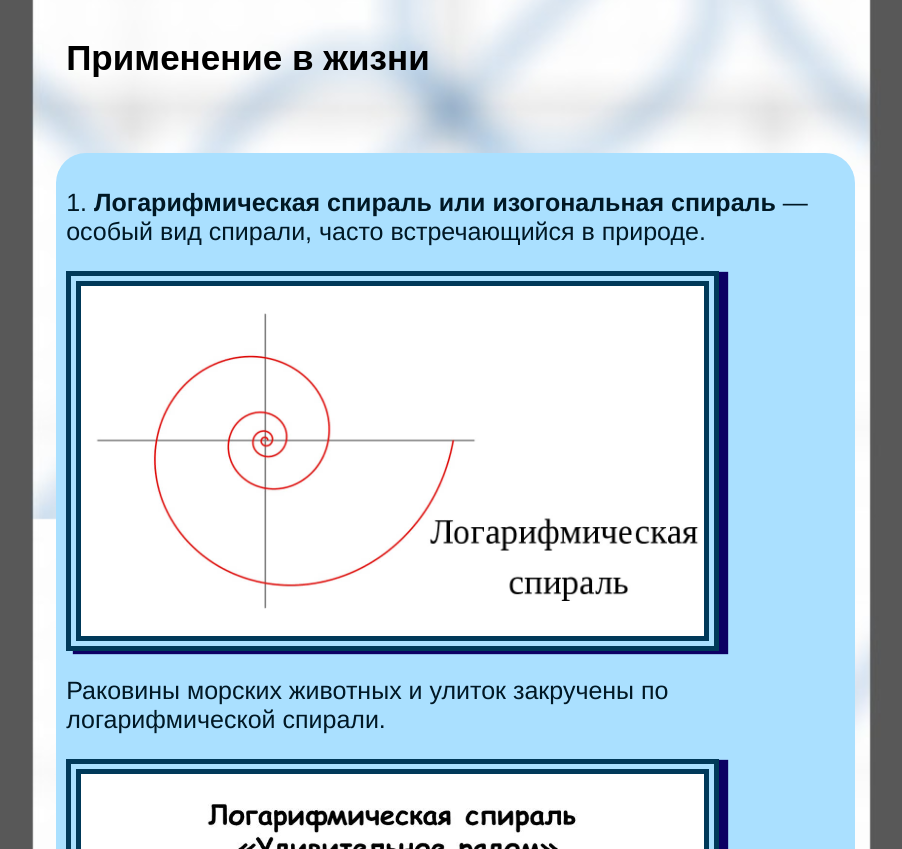
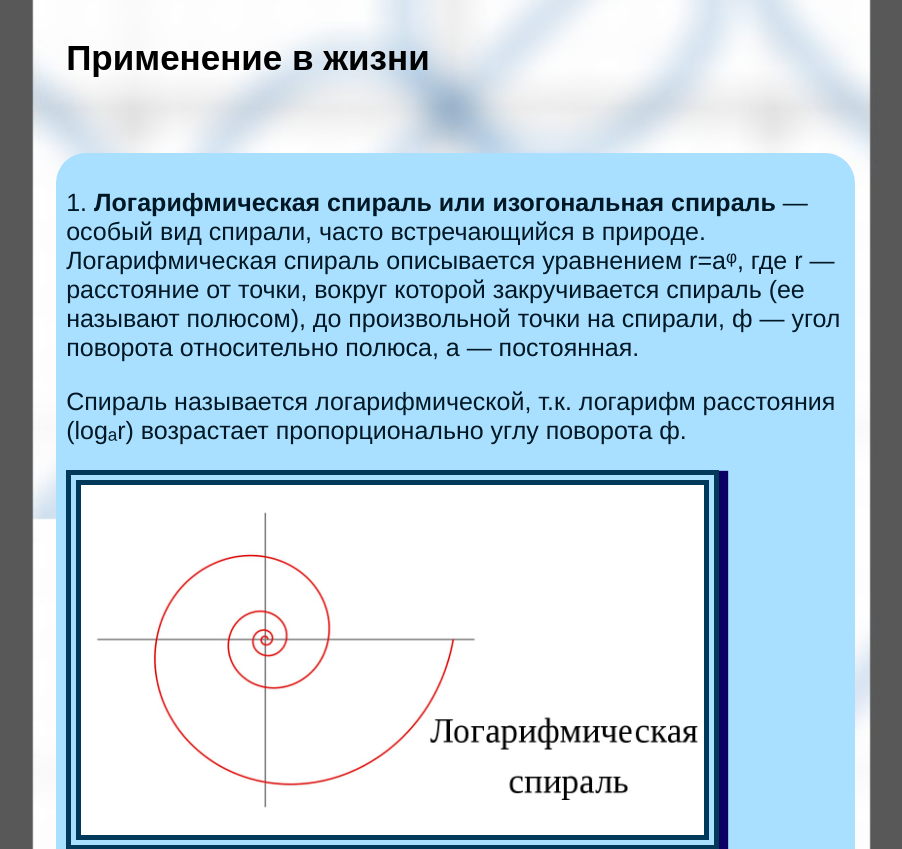
Before and after one commit to ivkinivan/functions, a Flask app: page /logarithmic_func in a window 1280 px wide. Shown: the part 3418-4267 px from the top of the page, without its empty margins (187-1089 px from the left). Run offline with Flask 3, Linux system fonts and the light colour scheme.

Commit message:
логарифмическая спираль это рофл

```diff
--- a/templates/logarithmic_func.html
+++ b/templates/logarithmic_func.html
@@ -66,7 +66,19 @@
         <article id="history">
 
 <div class="minf">
-            <p>1. <b>Логарифмическая спираль или изогональная спираль</b> — особый вид спирали, часто встречающийся в природе.</p>
+            <p>1. <b>Логарифмическая спираль или изогональная спираль</b> — особый вид спирали, часто встречающийся в природе. Логарифмическая спираль
+описывается уравнением r=аᵠ, где
+ r — расстояние от точки, вокруг
+которой закручивается спираль (ее
+называют полюсом), до
+произвольной точки на спирали, ф
+— угол поворота относительно
+                полюса, а — постоянная.</p>
+
+<p>Спираль называется
+логарифмической, т.к. логарифм
+расстояния (logₐr) возрастает
+пропорционально углу поворота ф.</p>
         <img src="static\img\log_spyral.png">
         <p>Раковины морских животных и улиток закручены по логарифмической спирали.</p>
         <img src="static\img\log_nautilus.png">
```
